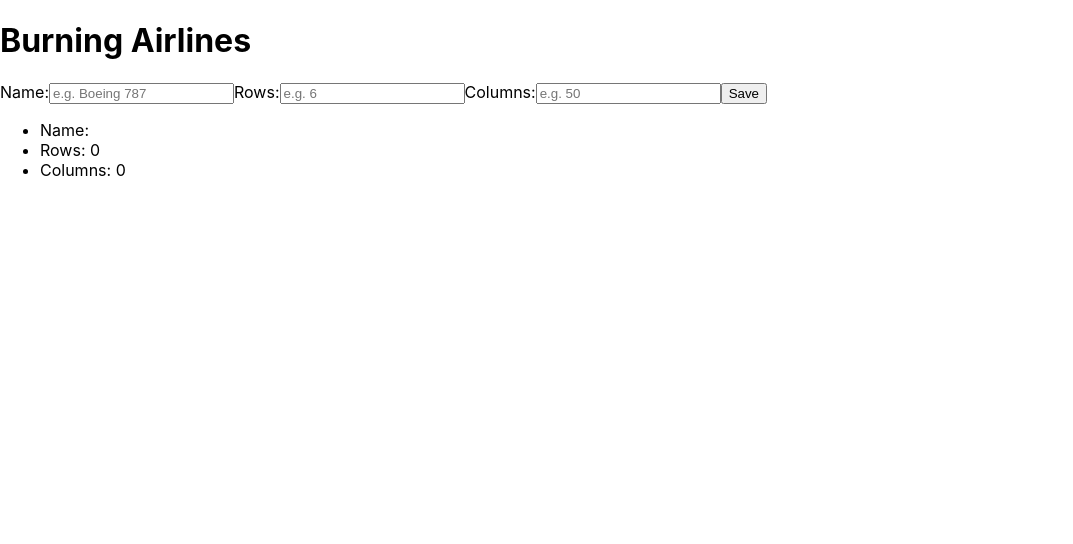
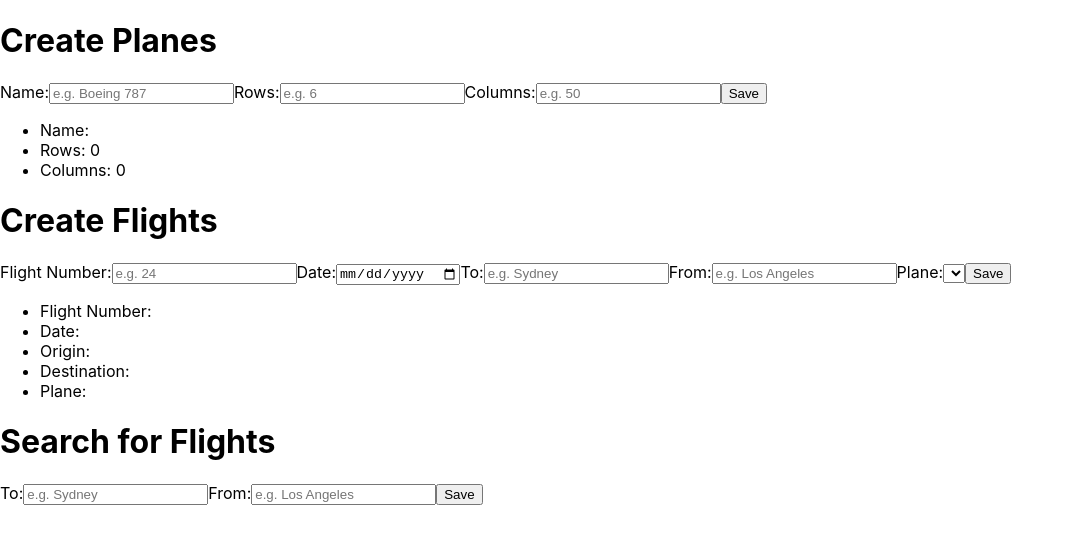
Before and after one commit to derekw26/burning-client, a React (Create React App) app: page / in a window 1280 px wide. Shown: the top 544 px of the page, without its empty margins (0-1073 px from the left). Built offline with nearby package versions, Linux system fonts and the light colour scheme.

Commit message:
Flight and Search components

```diff
--- a/src/components/App.js
+++ b/src/components/App.js
@@ -1,9 +1,13 @@
 import Plane from './Plane'
+import Flight from './Flight'
+import Search from './Search'
 
 function App() {
   return (
     <div className="App">
       <Plane />
+      <Flight />
+      <Search />
     </div>
   );
 }
--- /dev/null
+++ b/src/components/Flight.js
@@ -0,0 +1,43 @@
+import React, { Component } from 'react';
+import FlightForm from './FlightForm'
+import FlightDisplay from './FlightDisplay'
+
+class Flight extends Component {
+  constructor() {
+    super();
+    this.state = {
+      flightInfo: {
+        flight_no: '',
+        date: '',
+        origin: '',
+        destination: '',
+        plane: ''
+      }
+    };
+  }
+
+  fetchFlightInfo = (flight) => {
+
+    this.setState({
+      flightInfo: {
+        flight_no: flight.flight_no,
+        date: flight.date,
+        origin: flight.origin,
+        destination: flight.destination,
+        plane: flight.plane
+      }
+    })
+  }
+
+  render() {
+    return (
+      <div>
+        <h1>Create Flights</h1>
+        <FlightForm onSubmit={ this.fetchFlightInfo }/>
+        <FlightDisplay flightInfo={ this.state.flightInfo }/>
+      </div>
+    )
+  }
+}
+
+export default Flight;
--- /dev/null
+++ b/src/components/FlightDisplay.js
@@ -0,0 +1,30 @@
+import React, { Component } from 'react';
+
+const FlightDisplay = (props) => {
+
+  const flight = props.flightInfo;
+
+  return (
+    <div>
+      <ul>
+        <li>
+          Flight Number: { flight.flight_no }
+        </li>
+        <li>
+          Date: { flight.date }
+        </li>
+        <li>
+          Origin: { flight.origin }
+        </li>
+        <li>
+          Destination: { flight.destination }
+        </li>
+        <li>
+          Plane: { flight.plane }
+        </li>
+      </ul>
+    </div>
+  );
+}
+
+export default FlightDisplay;
--- /dev/null
+++ b/src/components/FlightForm.js
@@ -0,0 +1,64 @@
+import React, { Component } from 'react';
+
+class FlightForm extends Component {
+  constructor() {
+    super();
+    this.state = {
+      flight_no: '',
+      date: '',
+      origin: '',
+      destination: '',
+      plane: ''
+    };
+
+    this._handleInput = this._handleInput.bind(this);
+    this._handleSubmit = this._handleSubmit.bind(this);
+  }
+
+  _handleInput(event) {
+    const target = event.target
+    const key = target.name
+    const value = target.value
+
+    this.setState({
+      [key]: value
+    })
+  }
+
+  _handleSubmit(event) {
+    event.preventDefault();
+    this.props.onSubmit(this.state);
+  }
+
+  render() {
+    return (
+      <form onSubmit={ this._handleSubmit }>
+        <label>
+          Flight Number:
+          <input name="flight_no" onChange={ this._handleInput } type="number" required placeholder="e.g. 24"/>
+        </label>
+        <label>
+          Date:
+          <input name="date" onChange={ this._handleInput } type="date" required placeholder="e.g. 23/06/2021"/>
+        </label>
+        <label>
+          To:
+          <input name="origin" onChange={ this._handleInput } type="text" required placeholder="e.g. Sydney"/>
+        </label>
+        <label>
+          From:
+          <input name="destination" onChange={ this._handleInput } type="text" required placeholder="e.g. Los Angeles"/>
+        </label>
+        <label>
+          Plane:
+          <select name="plane" onChange={ this._handleInput } type="text">
+          </select>
+        </label>
+
+        <input type="submit" value="Save" />
+      </form>
+      );
+  }
+}
+
+export default FlightForm;
--- a/src/components/Plane.js
+++ b/src/components/Plane.js
@@ -28,7 +28,7 @@ class Plane extends Component {
   render() {
     return (
       <div>
-        <h1>Burning Airlines</h1>
+        <h1>Create Planes</h1>
         <PlaneForm onSubmit={ this.fetchPlaneInfo }/>
         <PlaneDisplay planeInfo={ this.state.planeInfo }/>
       </div>
--- /dev/null
+++ b/src/components/Search.js
@@ -0,0 +1,37 @@
+import React, { Component } from 'react';
+import SearchForm from './SearchForm'
+import SearchDisplay from './SearchDisplay'
+
+class Search extends Component {
+  constructor() {
+    super();
+    this.state = {
+      query: {
+        origin: '',
+        destination: ''
+      }
+    };
+  }
+
+  fetchQuery = (search) => {
+
+    this.setState({
+      query: {
+        origin: search.origin,
+        destination: search.destination
+      }
+    })
+  }
+
+  render() {
+    return (
+      <div>
+        <h1>Search for Flights</h1>
+        <SearchForm onSubmit={ this.fetchQuery }/>
+        <SearchDisplay searchInfo={ this.state.query }/>
+      </div>
+    )
+  }
+}
+
+export default Search;
--- /dev/null
+++ b/src/components/SearchDisplay.js
@@ -0,0 +1,10 @@
+import React, { Component } from 'react';
+
+const SearchDisplay = (props) => {
+  return (
+    <div>
+    </div>
+  );
+}
+
+export default SearchDisplay;
--- /dev/null
+++ b/src/components/SearchForm.js
@@ -0,0 +1,49 @@
+import React, { Component } from 'react';
+
+class SearchForm extends Component {
+  constructor() {
+    super();
+    this.state = {
+      origin: '',
+      destination: ''
+    };
+
+    this._handleInput = this._handleInput.bind(this);
+    this._handleSubmit = this._handleSubmit.bind(this);
+  }
+
+  _handleInput(event) {
+    const target = event.target
+    const key = target.name
+    const value = target.value
+
+    this.setState({
+      [key]: value
+    })
+  }
+
+  _handleSubmit(event) {
+    event.preventDefault();
+    this.props.onSubmit(this.state);
+  }
+
+  render() {
+    return (
+      <div>
+        <form onSubmit={ this._handleSubmit }>
+          <label>
+            To:
+            <input name="origin" onChange={ this._handleInput } type="text" required placeholder="e.g. Sydney"/>
+          </label>
+          <label>
+            From:
+            <input name="destination" onChange={ this._handleInput } type="text" required placeholder="e.g. Los Angeles"/>
+          </label>
+          <input type="submit" value="Save" />
+        </form>
+      </div>
+      );
+  }
+}
+
+export default SearchForm;
```
